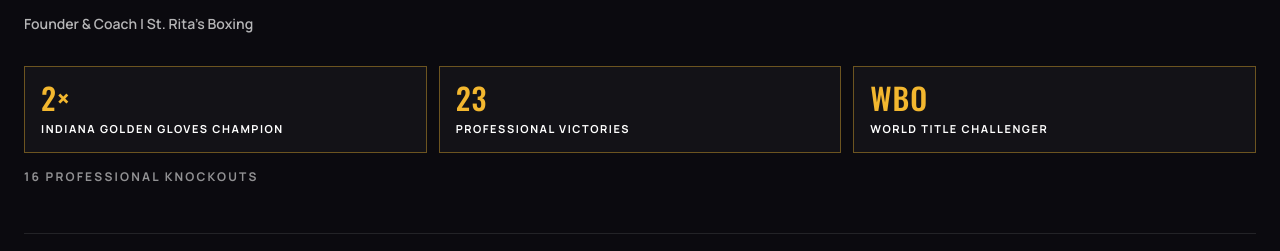
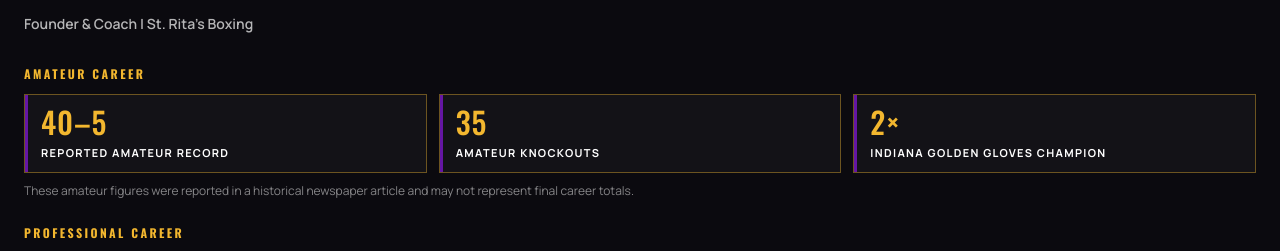
Before and after one commit to darnold5000/saintritasboxing, a Next.js app: page /about in a window 1280 px wide. Shown: the part 652-903 px from the top of the page. Built offline with nearby package versions, Linux system fonts and the light colour scheme; no server answers.

Commit message:
bio section

```diff
--- a/src/components/about/coach-section.tsx
+++ b/src/components/about/coach-section.tsx
@@ -1,10 +1,25 @@
 import Image from "next/image";
 import type { CoachProfile } from "@/lib/data/coach";
 
-const HIGHLIGHTS = [
+const CAREERS = [
+  {
+    title: "Amateur career",
+    note: "These amateur figures were reported in a historical newspaper article and may not represent final career totals.",
+    stats: [
+      { figure: "40–5", label: "Reported amateur record" },
+      { figure: "35", label: "Amateur knockouts" },
       { figure: "2×", label: "Indiana Golden Gloves champion" },
+    ],
+  },
+  {
+    title: "Professional career",
+    note: null,
+    stats: [
       { figure: "23", label: "Professional victories" },
+      { figure: "16", label: "Professional knockouts" },
       { figure: "WBO", label: "World title challenger" },
+    ],
+  },
 ];
 
 function bioParagraphs(bio: string) {
@@ -33,19 +48,33 @@ export function CoachSection({ coach }: { coach: CoachProfile }) {
             <p className="mt-3 text-sm font-semibold text-white/70">{coach.roleTitle}</p>
           ) : null}
 
-          <ul className="mt-8 grid gap-3 sm:grid-cols-3">
-            {HIGHLIGHTS.map((item) => (
-              <li key={item.figure} className="min-w-0 border border-gold/40 bg-white/[0.03] px-4 py-4">
+          <div className="mt-8 space-y-6">
+            {CAREERS.map((group) => (
+              <div key={group.title}>
+                <h3 className="text-xs font-bold uppercase tracking-[0.2em] text-gold">{group.title}</h3>
+                <ul className="mt-3 grid gap-3 sm:grid-cols-3">
+                  {group.stats.map((item) => (
+                    <li
+                      key={item.label}
+                      className="min-w-0 border border-gold/40 bg-white/[0.03] px-4 py-3 shadow-[inset_3px_0_0_#6516A4]"
+                    >
                       <p className="font-heading text-3xl leading-none text-gold">{item.figure}</p>
-                <p className="mt-2 text-[11px] font-bold uppercase leading-snug tracking-[0.14em] text-white">
+                      <p className="mt-2 text-[11px] font-bold uppercase leading-snug tracking-[0.12em] text-white">
                         {item.label}
                       </p>
                     </li>
                   ))}
                 </ul>
-          <p className="mt-4 text-xs font-bold uppercase tracking-[0.18em] text-white/55">
-            16 professional knockouts
-          </p>
+                {group.note ? (
+                  <p className="mt-2 max-w-3xl text-xs leading-5 text-white/50">{group.note}</p>
+                ) : null}
+              </div>
+            ))}
+            <ul className="flex flex-col gap-1 text-xs font-semibold uppercase tracking-[0.12em] text-white/70 sm:flex-row sm:gap-4">
+              <li>2004 NABC Cruiserweight Champion</li>
+              <li>2007 WBC Latino Light Heavyweight Champion</li>
+            </ul>
+          </div>
         </div>
 
         <div className="mt-12 grid items-start gap-10 border-t border-white/10 pt-10 lg:grid-cols-[minmax(0,1.15fr)_minmax(260px,0.85fr)] lg:gap-14">
```
Lines whose indentation alone changed are shown as unchanged.
